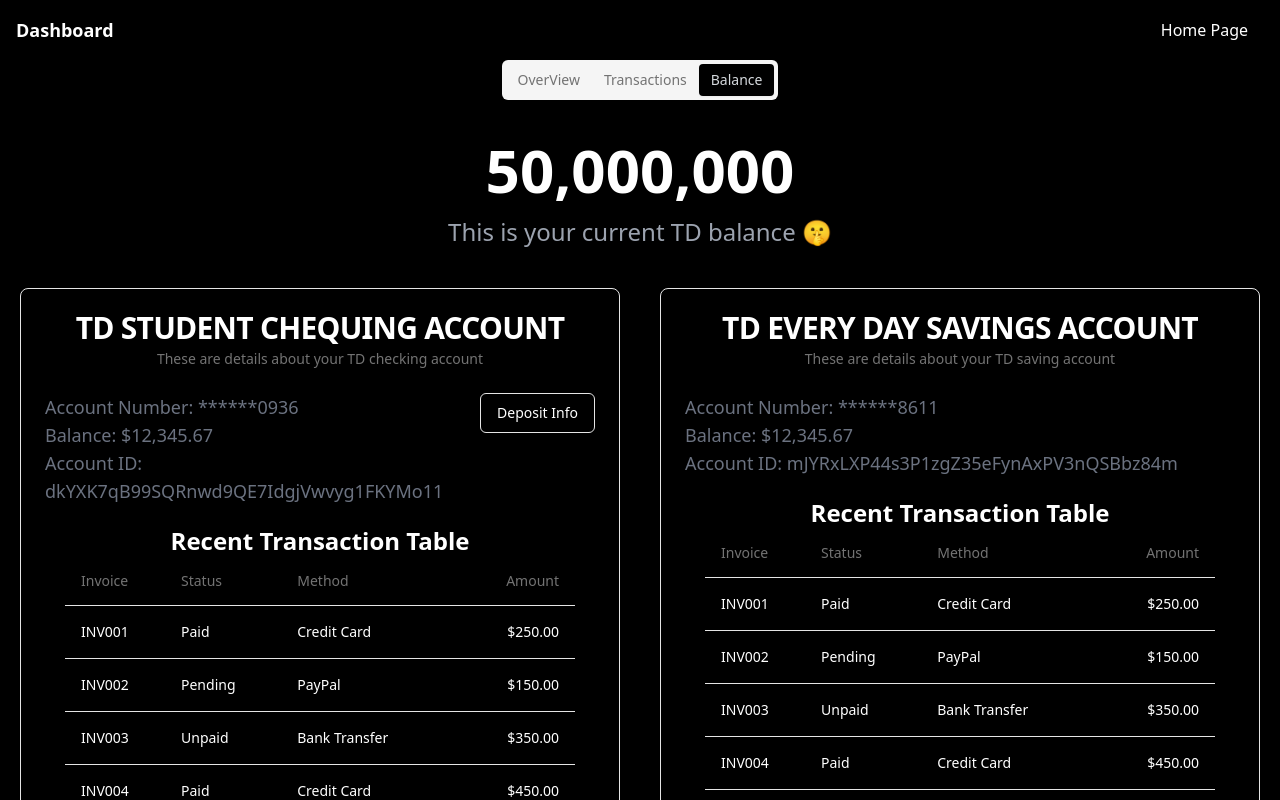
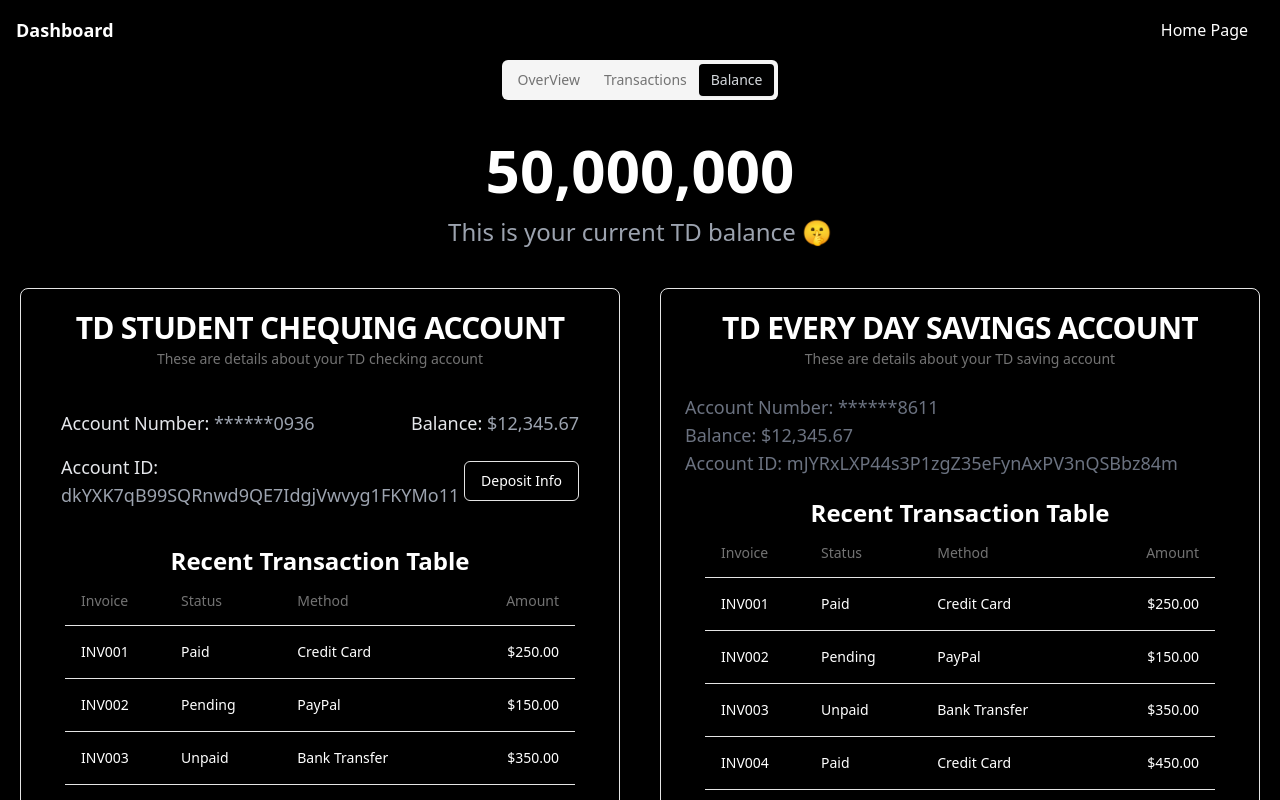
Before and after one commit to ParsaPeikani/BudgetBuddy-Tracker, a Next.js app: page /dashboard in a window 1280 px wide. Shown: the top 800 px of the page. Built offline with nearby package versions, Linux system fonts and the light colour scheme; no server answers; the database is empty.

Commit message:
updated the header UI for the checking account

```diff
--- a/src/components/balance/checking.tsx
+++ b/src/components/balance/checking.tsx
@@ -21,16 +21,32 @@
         </CardDescription>
       </CardHeader>
       <CardContent>
-        <div className="text-gray-500 text-lg flex justify-between">
+        <div className="text-gray-200 text-lg bg-black p-4 rounded-lg">
           <div>
-            <p>Account Number: ******0936</p>
-            <p>Balance: $12,345.67</p>
-            <p>Account ID: dkYXK7qB99SQRnwd9QE7IdgjVwvyg1FKYMo11</p>
-          </div>
-          <div className="flex">
-            <CheckingPopover />
+            <div className="flex justify-between mb-4">
+              <p className="font-medium">
+                Account Number:{" "}
+                <span className="font-normal text-gray-400">******0936</span>
+              </p>
+              <p className="font-medium">
+                Balance:{" "}
+                <span className="font-normal text-gray-400">$12,345.67</span>
+              </p>
+            </div>
+            <div className="flex justify-between items-center">
+              <p className="font-medium">
+                Account ID:{" "}
+                <span className="font-normal text-gray-400">
+                  dkYXK7qB99SQRnwd9QE7IdgjVwvyg1FKYMo11
+                </span>
+              </p>
+              <div className="flex">
+                <CheckingPopover />
+              </div>
+            </div>
           </div>
         </div>
+
         <div className="flex flex-col justify-center items-center p-5">
           <h1 className="text-white text-2xl font-bold">
             Recent Transaction Table
```
